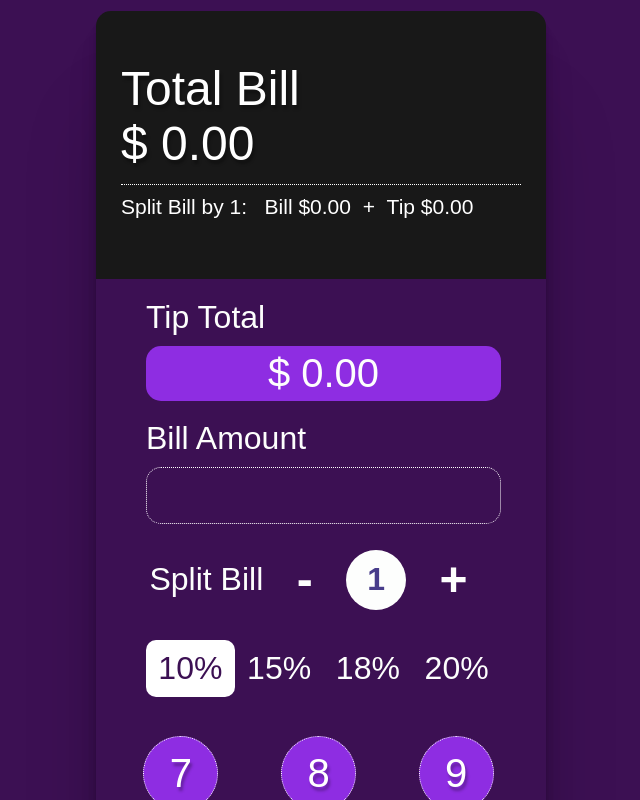
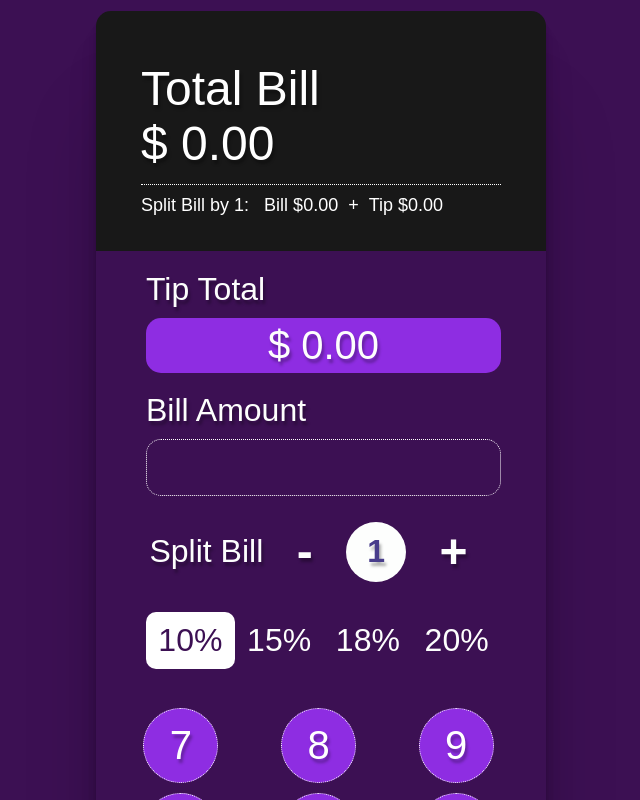
Before and after one commit to jamesdesigns/react-calculator, a React (Create React App) app: page / in a window 1280 px wide. Shown: the top 800 px of the page, without its empty margins (319-959 px from the left). Built offline with nearby package versions, Linux system fonts and the light colour scheme.

Commit message:
Edit the styles of the Results component

```diff
--- a/src/App.css
+++ b/src/App.css
@@ -75,12 +75,12 @@ body {
 }
 
 .col-2 {
-  width: 100%;
+  width: 90%;
   border-top: 1px dotted white;
   padding: 10px 0;
   margin-top: 13px;
   text-align: left;
-  font-size: 21px;
+  font-size: 18px;
 }
 
 ul {
@@ -98,7 +98,7 @@ ul {
 }
 
 .cost-pp {
-	width: 100%;
+	width: 90%;
 	text-align: left;
   font-size: 3rem;
   text-shadow: 2px 4px 3px rgba(0,0,0,0.3);
@@ -126,6 +126,7 @@ ul {
 	padding-top: 10px;
   padding-bottom: 10px;
   width: auto;
+  text-shadow: 2px 4px 3px rgba(0,0,0,0.3);
 }
 
 .align-center {
@@ -162,6 +163,7 @@ ul {
   justify-content: space-evenly;
   margin-top: -40px;
   margin-left: 20px;
+  text-shadow: 2px 4px 3px rgba(0,0,0,0.3);
 }
 
 .guest-count i {
@@ -221,6 +223,7 @@ ul {
   /* background-color: #fc00ff; */
   font-size: 2rem;
   margin-top: 5px;
+  text-shadow: 2px 4px 3px rgba(0,0,0,0.3);
 }
 
 
--- a/src/Results.js
+++ b/src/Results.js
@@ -9,7 +9,7 @@ const Results = (props) => {
 	}
 	let partyCount = props.partyCount;
 	return (
-		<ul style={{ backgroundColor: '#181818', padding: '50px 25px', borderTopLeftRadius: '15px', borderTopRightRadius: '15px', marginTop: '1px'}} className="results flex-row">
+		<ul style={{ backgroundColor: '#181818', padding: '50px 25px 25px', borderTopLeftRadius: '15px', borderTopRightRadius: '15px', marginTop: '1px'}} className="results flex-row">
 			<li className="cost-pp flex-col">
 				<span>Total Bill</span>
 				<span>$ {props.costPerPerson.toFixed(2)}</span>
```
